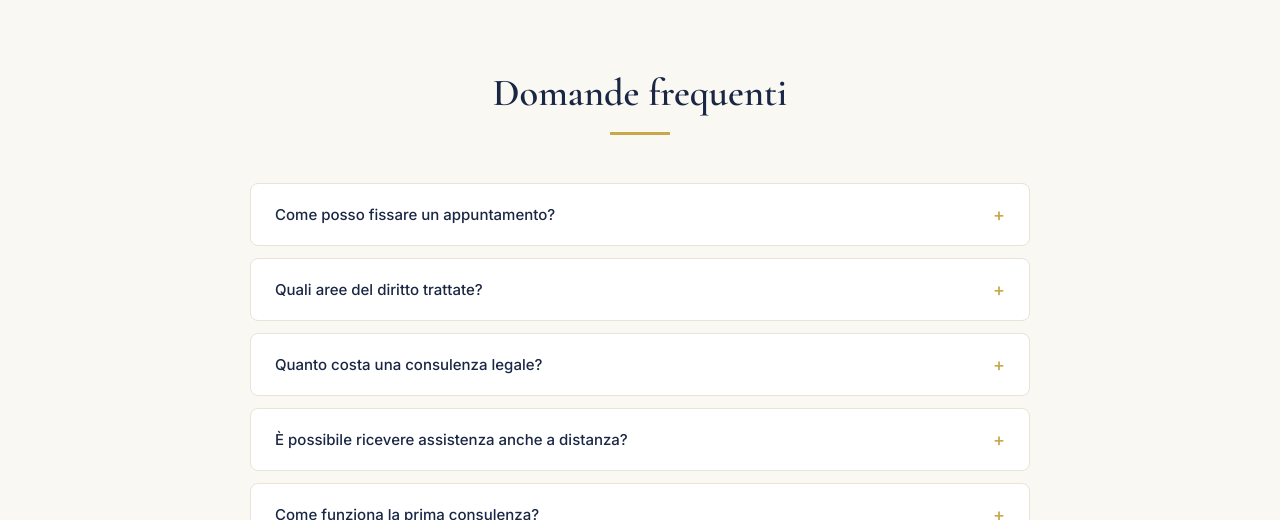
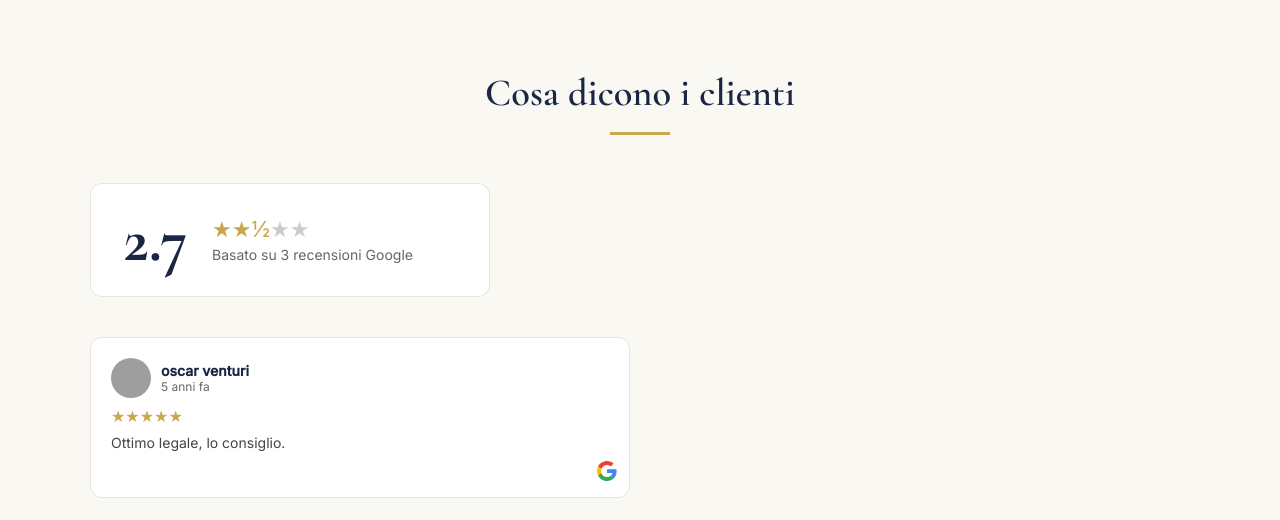
Before and after one commit to testo-gif/garagnani-paolo, a plain HTML site: page index.html in a window 1280 px wide. Shown: the part 2280-2800 px from the top of the page. Drawn offline with nearby package versions, Linux system fonts and the light colour scheme; grey boxes are pictures that could not be loaded.

Commit message:
Add preview

```diff
--- a/index.html
+++ b/index.html
@@ -136,12 +136,12 @@ footer a{color:rgba(255,255,255,0.4);text-decoration:none}
 </nav>
 
 <section class="hero">
-  <div class="hero-bg"><img src="https://images.unsplash.com/photo-1521587760476-6c12a4b040da?w=1200&auto=format&fit=crop" alt="Garagnani Paolo" style="width:100%;height:100%;object-fit:cover;opacity:0.25"></div>
+  <div class="hero-bg"><img src="https://images.unsplash.com/photo-1560250097-0b93528c311a?w=1200&auto=format&fit=crop" alt="Garagnani Paolo" style="width:100%;height:100%;object-fit:cover;opacity:0.25"></div>
   <div class="hero-overlay"></div>
   <div class="hero-content">
     <div class="hero-badge">Avvocato · Bologna</div>
     <h1>Garagnani Paolo</h1>
-    <p class="hero-sub">Professionista a Bologna</p>
+    <p class="hero-sub">⭐ 2.7 su Google · 3 recensioni</p>
     <p class="hero-addr">📍 Piazza dei Martiri 1943 - 1945,  5/2, 40121 Bologna</p>
     <a href="tel:+39 051 639 0015" class="btn-primary">📞 Chiama ora</a>
   </div>
@@ -156,14 +156,14 @@ footer a{color:rgba(255,255,255,0.4);text-decoration:none}
         <p style="margin-bottom:0">Lo studio legale <strong>Garagnani Paolo</strong> opera a Bologna con esperienza nella consulenza e nell'assistenza legale. Offriamo un servizio su misura, attento alle esigenze del cliente e orientato al risultato.</p>
         <p>La nostra priorità è accompagnare ogni cliente con competenza e dedizione, garantendo chiarezza, trasparenza e riservatezza in ogni fase del percorso.</p>
         <div class="about-stats">
-
+          <div class="stat-box"><div class="stat-num">2.7</div><div class="stat-label">Valutazione Google</div></div>
           <div class="stat-box"><div class="stat-num">3</div><div class="stat-label">Recensioni</div></div>
           <div class="stat-box"><div class="stat-num">100%</div><div class="stat-label">Dedizione</div></div>
           <div class="stat-box"><div class="stat-num">Bologna</div><div class="stat-label">Sede</div></div>
         </div>
       </div>
       <div class="about-img">
-        <img src="https://images.unsplash.com/photo-1450101499163-c8848c66ca85?w=1200&auto=format&fit=crop" alt="Garagnani Paolo" style="width:100%;height:100%;object-fit:cover">
+        <img src="https://images.unsplash.com/photo-1600880292203-757bb62b4baf?w=1200&auto=format&fit=crop" alt="Garagnani Paolo" style="width:100%;height:100%;object-fit:cover">
       </div>
     </div>
   </div>
@@ -173,11 +173,47 @@ footer a{color:rgba(255,255,255,0.4);text-decoration:none}
   <div class="container">
     <h2 class="section-title">Servizi offerti</h2>
     <div class="services-grid"><div class="service-item"><div class="service-icon">⚖</div><span>Consulenza legale</span></div><div class="service-item"><div class="service-icon">⚖</div><span>Diritto civile</span></div><div class="service-item"><div class="service-icon">⚖</div><span>Diritto del lavoro</span></div><div class="service-item"><div class="service-icon">⚖</div><span>Diritto penale</span></div><div class="service-item"><div class="service-icon">⚖</div><span>Recupero crediti</span></div><div class="service-item"><div class="service-icon">⚖</div><span>Contrattualistica</span></div></div>
-    <div class="photo-grid"><div class="photo-item" style="background-image:url('https://images.unsplash.com/photo-1436450412740-6b988f486c6b?w=1200&auto=format&fit=crop')"></div><div class="photo-item" style="background-image:url('https://images.unsplash.com/photo-1479142506502-19b3a3b7ff33?w=1200&auto=format&fit=crop')"></div><div class="photo-item" style="background-image:url('https://images.unsplash.com/photo-1542744173-8e7e53415bb0?w=1200&auto=format&fit=crop')"></div><div class="photo-item" style="background-image:url('https://images.unsplash.com/photo-1593115057322-e94b77572f20?w=1200&auto=format&fit=crop')"></div></div>
+    <div class="photo-grid"><div class="photo-item" style="background-image:url('https://images.unsplash.com/photo-1521791136064-7986c2920216?w=1200&auto=format&fit=crop')"></div><div class="photo-item" style="background-image:url('https://images.unsplash.com/photo-1572021335469-31706a17aaef?w=1200&auto=format&fit=crop')"></div><div class="photo-item" style="background-image:url('https://images.unsplash.com/photo-1565514158740-064f34bd6cfd?w=1200&auto=format&fit=crop')"></div><div class="photo-item" style="background-image:url('https://images.unsplash.com/photo-1589829545856-d10d557cf95f?w=1200&auto=format&fit=crop')"></div></div>
   </div>
 </section>
 
+<section class="section reviews-section">
+  <div class="container">
+    <h2 class="section-title">Cosa dicono i clienti</h2>
+    <div class="rating-summary">
+      <div class="big-rating">2.7</div>
+      <div>
+        <span style="color:#c9a84c;font-size:22px">★★½<span style="color:#ccc">★★</span></span>
+        <div style="color:#666;font-size:14px;margin-top:4px">Basato su 3 recensioni Google</div>
+      </div>
+    </div>
+    <div class="reviews-grid" id="revGrid">
+      <div class="rev-card">
+  <div style="display:flex;gap:10px;align-items:center;margin-bottom:8px">
+    <img src="https://lh3.googleusercontent.com/a-/ALV-UjUOR6n8ggjaWNH67q1V_t1fWEixTSlwLYCj_NQ3HWF2rLaAJVI=s128-c0x00000000-cc-rp-mo-ba4" style="width:40px;height:40px;border-radius:50%;object-fit:cover">
+    <div>
+      <div style="font-weight:600;font-size:14px;color:#1a2744">oscar venturi</div>
+      <div style="font-size:12px;color:#666">5 anni fa</div>
+    </div>
+  </div>
+  <div style="color:#c9a84c;font-size:16px;margin-bottom:6px">★★★★★</div>
+  <p style="font-size:14px;color:#444;line-height:1.5;margin:0">Ottimo legale, lo consiglio.</p>
+  <div style="position:absolute;bottom:12px;right:12px"><svg xmlns="http://www.w3.org/2000/svg" viewBox="0 0 48 48" width="20" height="20" style="flex-shrink:0">
+<path fill="#EA4335" d="M24 9.5c3.54 0 6.71 1.22 9.21 3.6l6.85-6.85C35.9 2.38 30.47 0 24 0 14.62 0 6.51 5.38 2.56 13.22l7.98 6.19C12.43 13.72 17.74 9.5 24 9.5z"/>
+<path fill="#4285F4" d="M46.98 24.55c0-1.57-.15-3.09-.38-4.55H24v9.02h12.94c-.58 2.96-2.26 5.48-4.78 7.18l7.73 6c4.51-4.18 7.09-10.36 7.09-17.65z"/>
+<path fill="#FBBC05" d="M10.53 28.59c-.48-1.45-.76-2.99-.76-4.59s.27-3.14.76-4.59l-7.98-6.19C.92 16.46 0 20.12 0 24c0 3.88.92 7.54 2.56 10.78l7.97-6.19z"/>
+<path fill="#34A853" d="M24 48c6.48 0 11.93-2.13 15.89-5.81l-7.73-6c-2.18 1.48-4.97 2.31-8.16 2.31-6.26 0-11.57-4.22-13.47-9.91l-7.98 6.19C6.51 42.62 14.62 48 24 48z"/>
+<path fill="none" d="M0 0h48v48H0z"/></svg></div>
+</div>
+    </div>
 
+    </div>
+    <div class="rev-nav">
+      <button onclick="scrollRevs(-1)" class="rev-btn">&#8592;</button>
+      <button onclick="scrollRevs(1)" class="rev-btn">&#8594;</button>
+    </div>
+  </div>
+</section>
 
 <section class="section faq-section">
   <div class="container">
```
